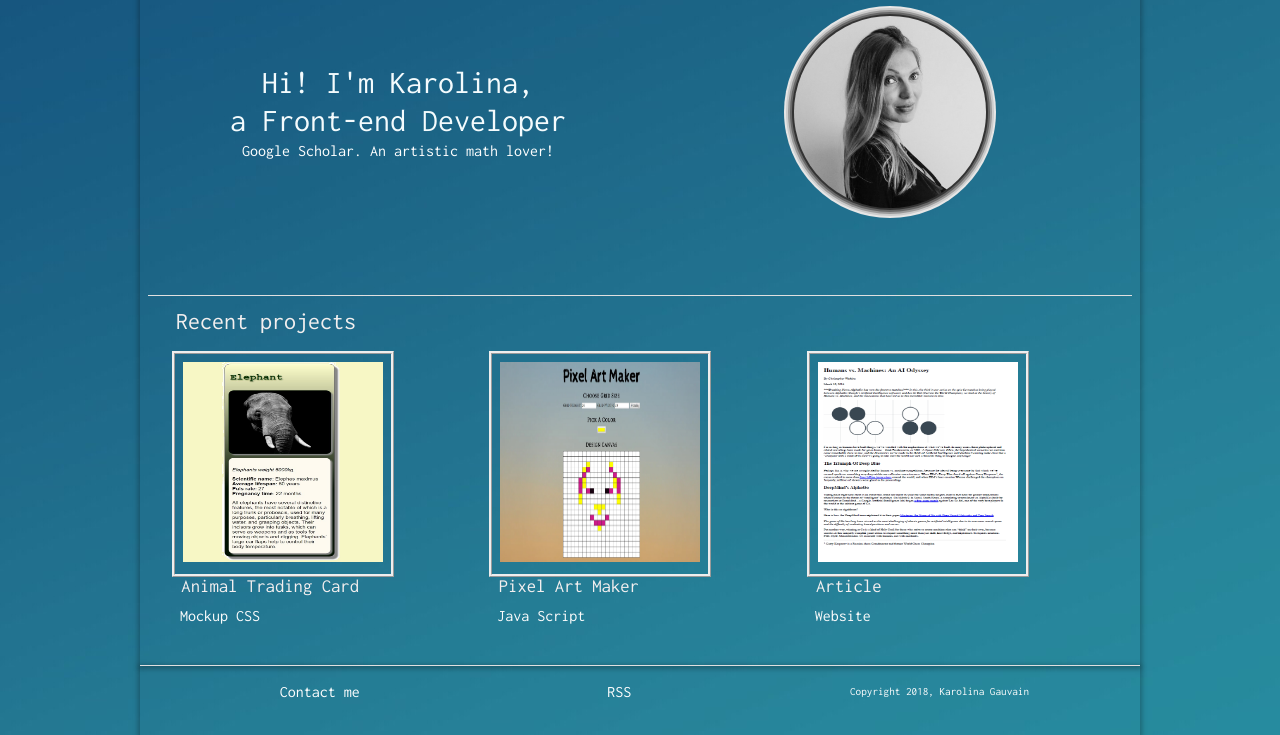
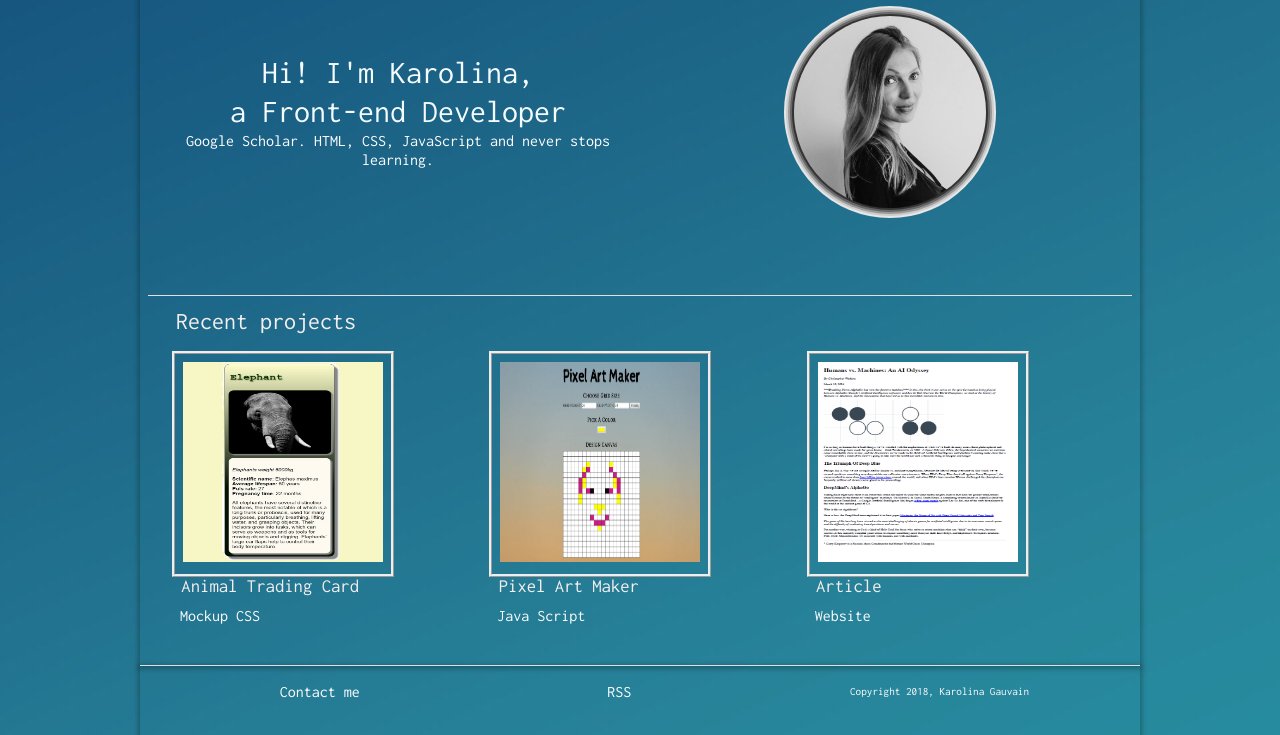
Before and after one commit to Karolik/Portfolio, a plain HTML site: page index.html in a window 1280 px wide. Shown: the part 133-868 px from the top of the page. Drawn offline with Linux system fonts and the light colour scheme.

Commit message:
Update index.html

```diff
--- a/index.html
+++ b/index.html
@@ -39,7 +39,7 @@
               </h1>
                 <h4 class="name">
                 </h4>
-            <p>Google Scholar. An artistic math lover!</p>
+            <p>Google Scholar. HTML, CSS, JavaScript and never stops learning.</p>
           </article>
         </section>
         <section class="my-photo">
```
